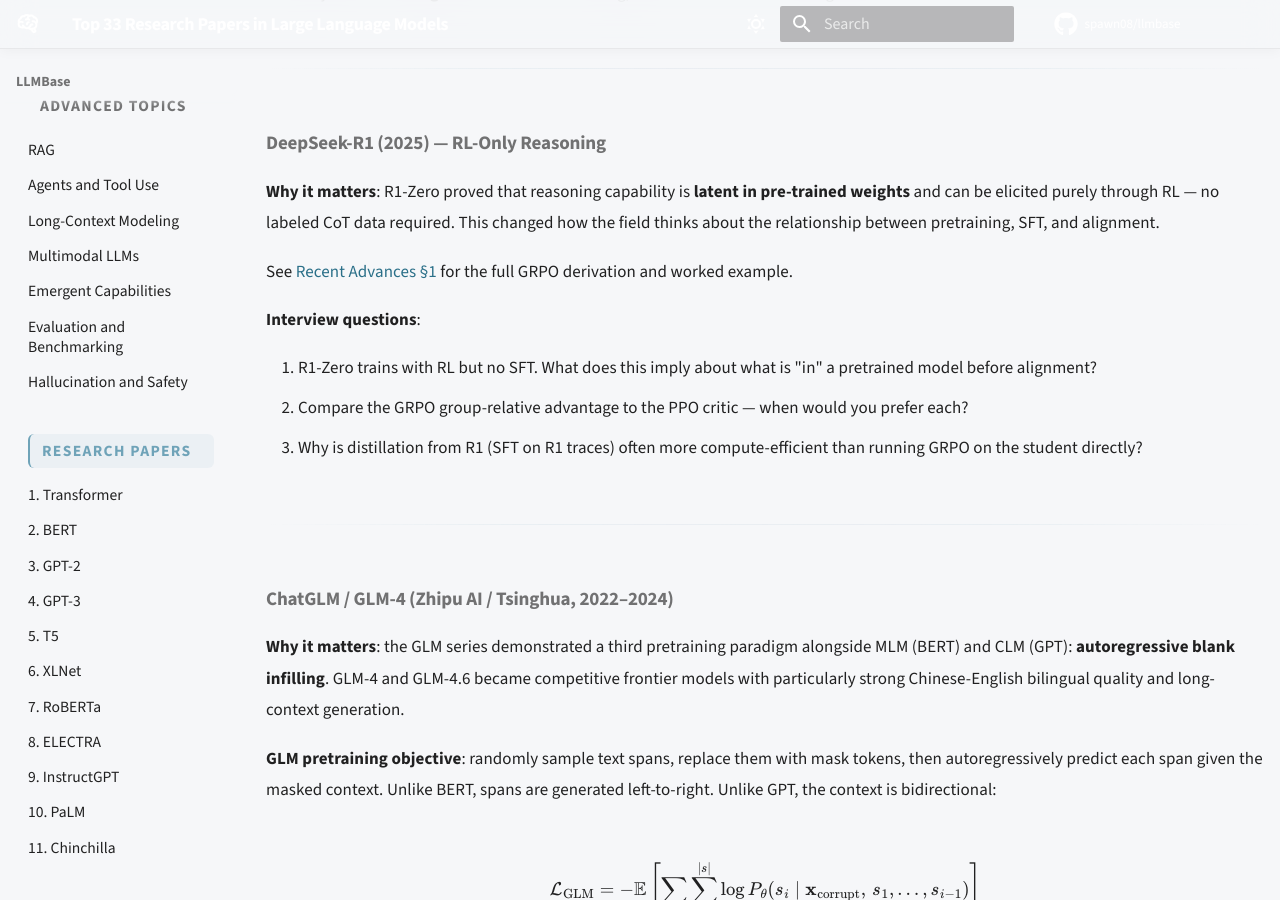
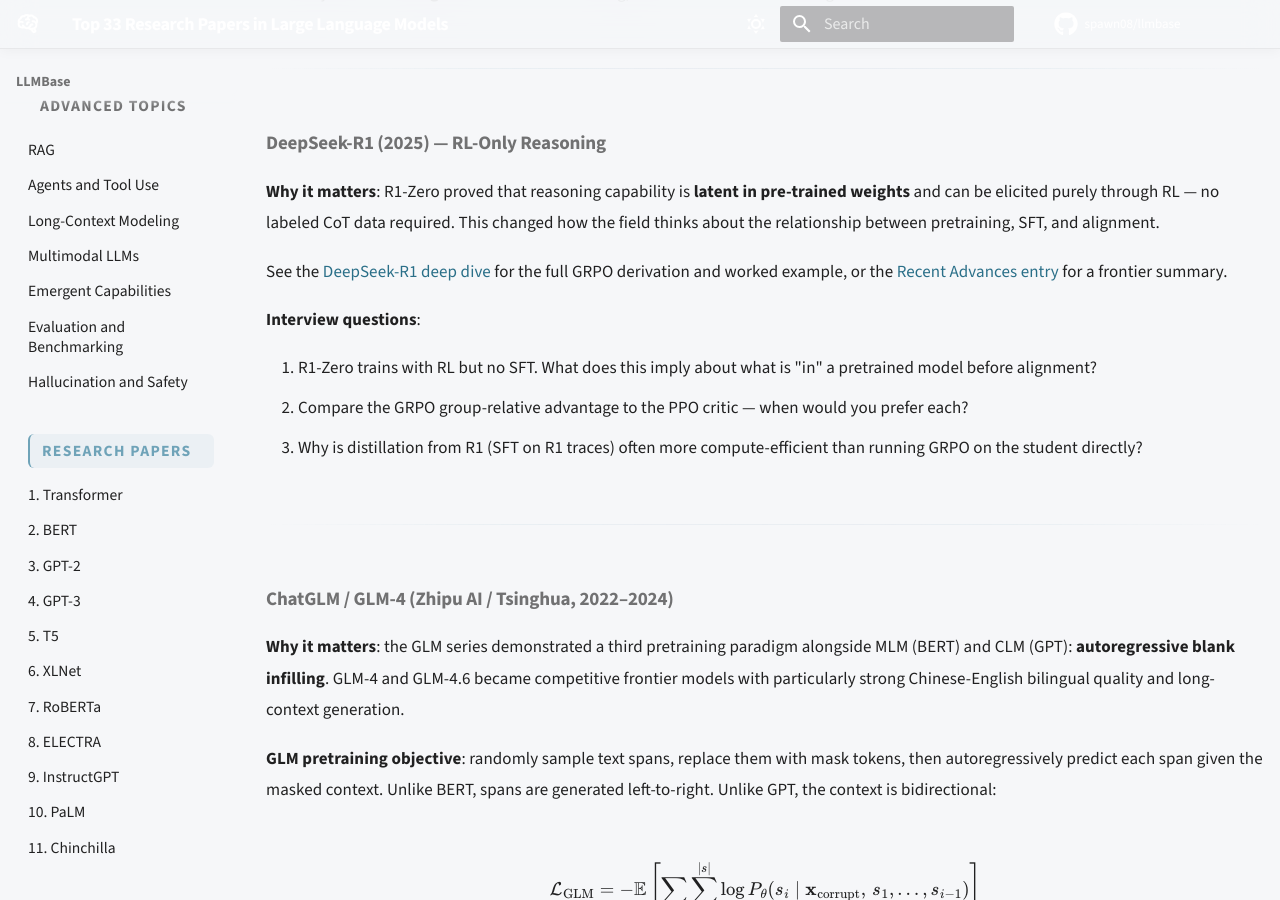
Before and after one commit to spawn08/llmbase, an MkDocs documentation site: the page built from docs/06_research_papers/index.md, in a window 1280 px wide and 900 px high, scrolled down 10938 px. Built offline with MkDocs 1.6.1 and Material for MkDocs 9.7.7, drawn with Linux system fonts in a browser that asks for light colours; comment, search, counter and statistics services are not loaded; some of the changed text lies outside the part shown.

Commit message:
Update research papers documentation to improve references and clarity
- Revise links to DeepSeek-R1 and Kimi k1.5 deep dives for better accessibility and context.
- Enhance descriptions to guide readers to relevant sections in Recent Advances for comprehensive insights.

```diff
--- a/docs/06_research_papers/index.md
+++ b/docs/06_research_papers/index.md
@@ -287,7 +287,7 @@
 
 **Why it matters**: R1-Zero proved that reasoning capability is **latent in pre-trained weights** and can be elicited purely through RL — no labeled CoT data required. This changed how the field thinks about the relationship between pretraining, SFT, and alignment.
 
-See [Recent Advances §1](../07_recent_advances/index.md#1-deepseek-r1-and-r1-zero-january-2025) for the full GRPO derivation and worked example.
+See the [DeepSeek-R1 deep dive](28_deepseek_r1.md) for the full GRPO derivation and worked example, or the [Recent Advances entry](../07_recent_advances/01_deepseek_r1.md) for a frontier summary.
 
 **Interview questions**:
 
@@ -326,7 +326,7 @@
 
 **Why it matters**: Kimi k1.5 matched o1 on AIME and MATH 500 **without MCTS, value functions, or process reward models** — a simpler RL recipe than most expected to reach frontier reasoning quality. The key insight: a 128K-token context window lets the model reason, reflect, and self-correct within a single trajectory.
 
-See [Recent Advances §2](../07_recent_advances/index.md#2-kimi-k15-january-2025) for the mirror descent formulation.
+See the [Kimi k1.5 deep dive](30_kimi_k1_5.md) for the mirror descent formulation, or the [Recent Advances entry](../07_recent_advances/02_kimi_k1_5.md) for a frontier summary.
 
 **Interview questions**:
 
```
